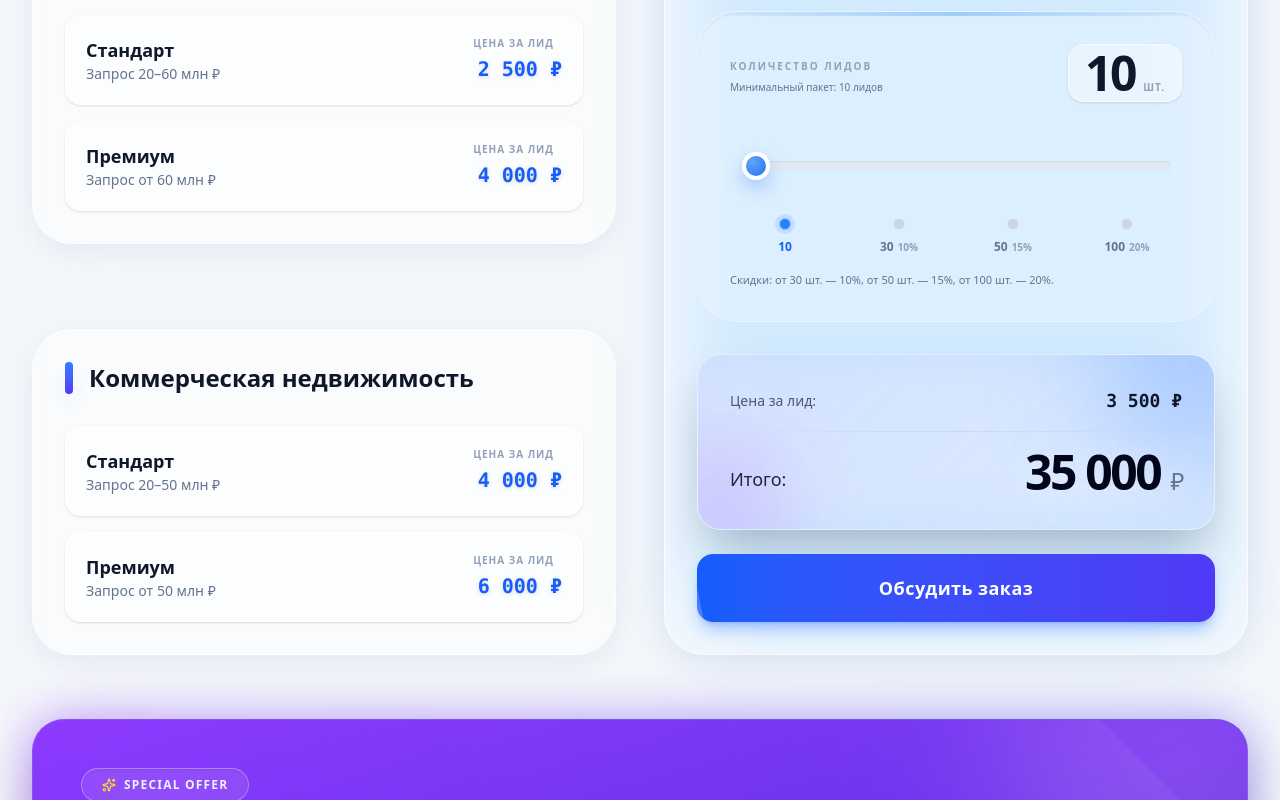
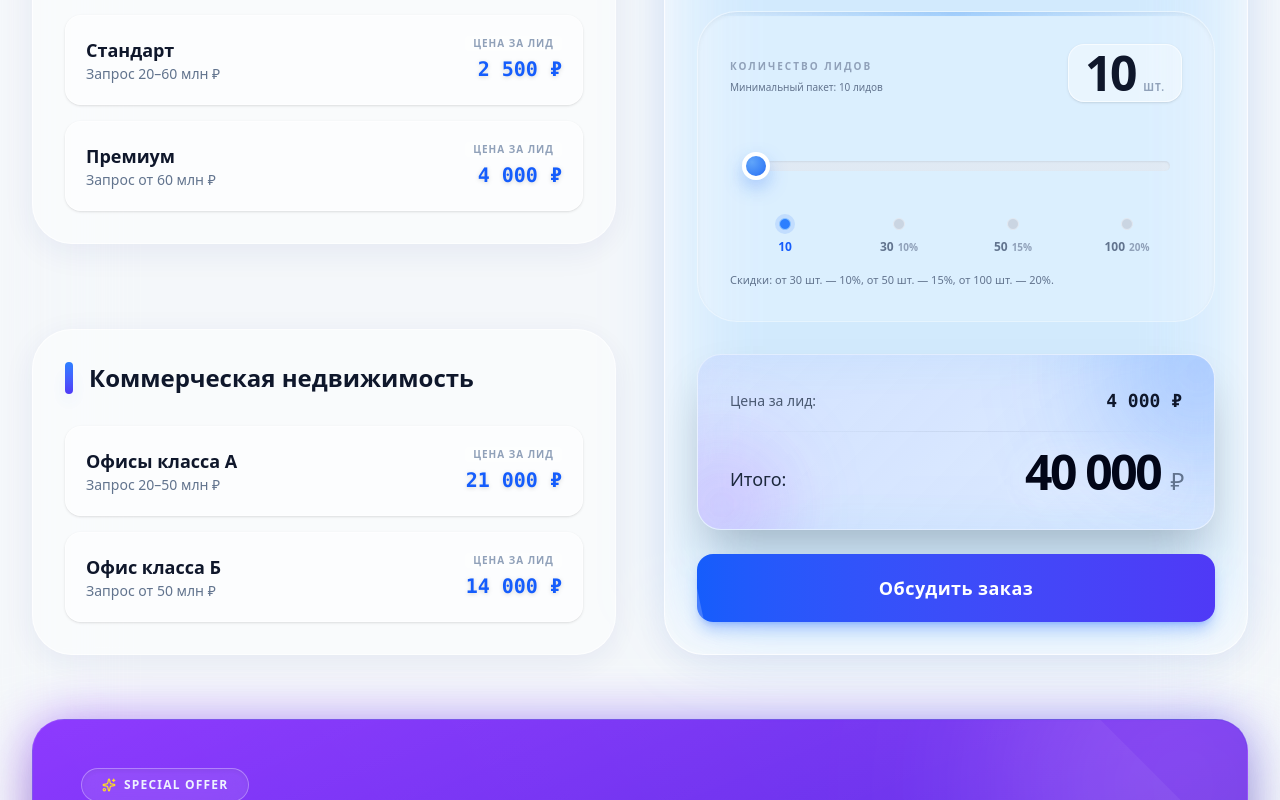
Before and after one commit to Maksimka7878/dmlead, a React (Vite) app: page / in a window 1280 px wide. Shown: the part 3107-3907 px from the top of the page. Built offline with nearby package versions, Linux system fonts and the light colour scheme.

Commit message:
Update prices for Primary and Commercial markets

```diff
--- a/constants.tsx
+++ b/constants.tsx
@@ -7,10 +7,10 @@ export const PRICING_DATA: MarketCategory[] = [
     id: MarketType.PRIMARY,
     title: 'Новостройки',
     tiers: [
-      { name: 'Стандарт', description: 'Объекты до 400 000 ₽/м²', price: 3500 },
-      { name: 'Бизнес', description: 'Объекты до 800 000 ₽/м²', price: 5000 },
-      { name: 'Премиум', description: 'Объекты до 1 200 000 ₽/м²', price: 9000 },
-      { name: 'De Luxe', description: 'Объекты от 1 200 000 ₽/м²', price: 13000 },
+      { name: 'Стандарт', description: 'Объекты до 400 000 ₽/м²', price: 4000 },
+      { name: 'Бизнес', description: 'Объекты до 800 000 ₽/м²', price: 7000 },
+      { name: 'Премиум', description: 'Объекты до 1 200 000 ₽/м²', price: 11000 },
+      { name: 'De Luxe', description: 'Объекты от 1 200 000 ₽/м²', price: 17000 },
     ]
   },
   {
@@ -25,8 +25,8 @@ export const PRICING_DATA: MarketCategory[] = [
     id: MarketType.COMMERCIAL,
     title: 'Коммерческая недвижимость',
     tiers: [
-      { name: 'Стандарт', description: 'Запрос 20–50 млн ₽', price: 4000 },
-      { name: 'Премиум', description: 'Запрос от 50 млн ₽', price: 6000 },
+      { name: 'Офисы класса А', description: 'Запрос 20–50 млн ₽', price: 21000 },
+      { name: 'Офис класса Б', description: 'Запрос от 50 млн ₽', price: 14000 },
     ]
   }
 ];
```
